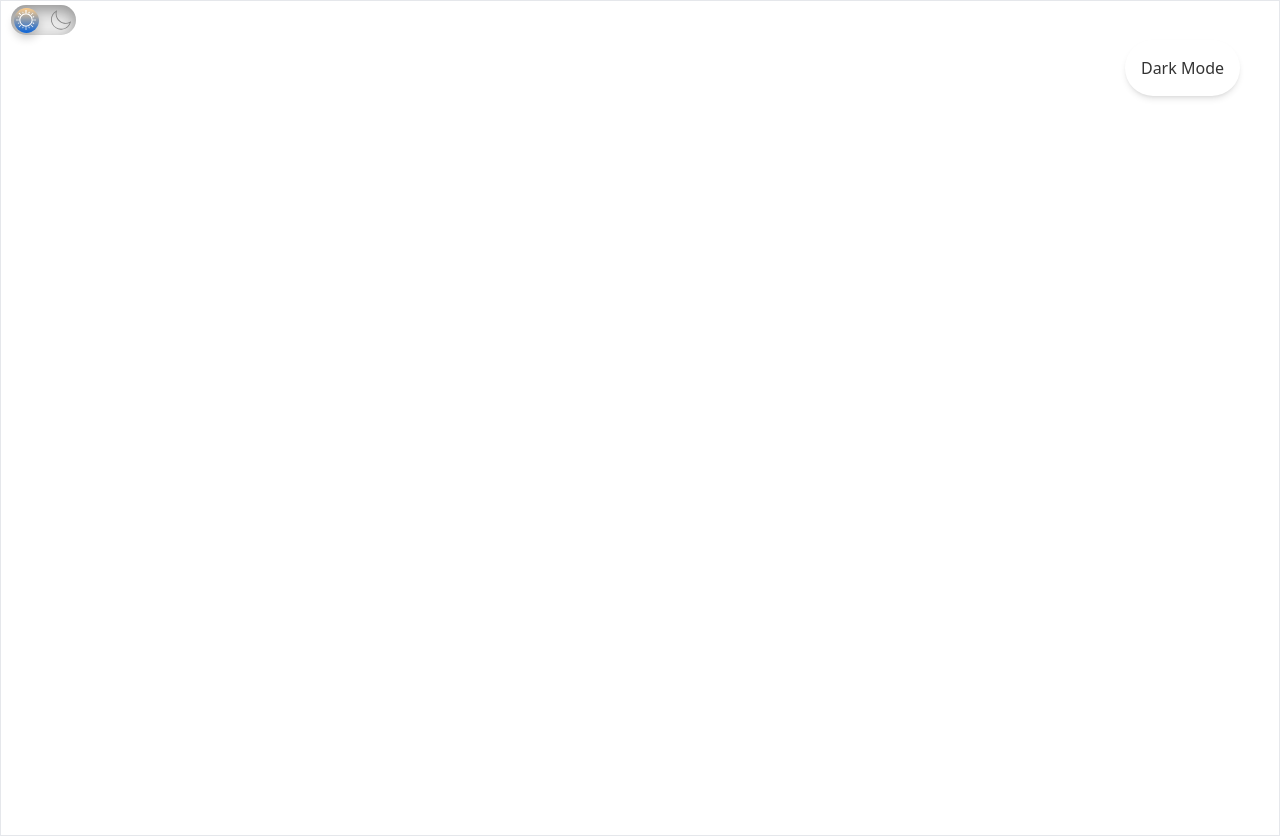
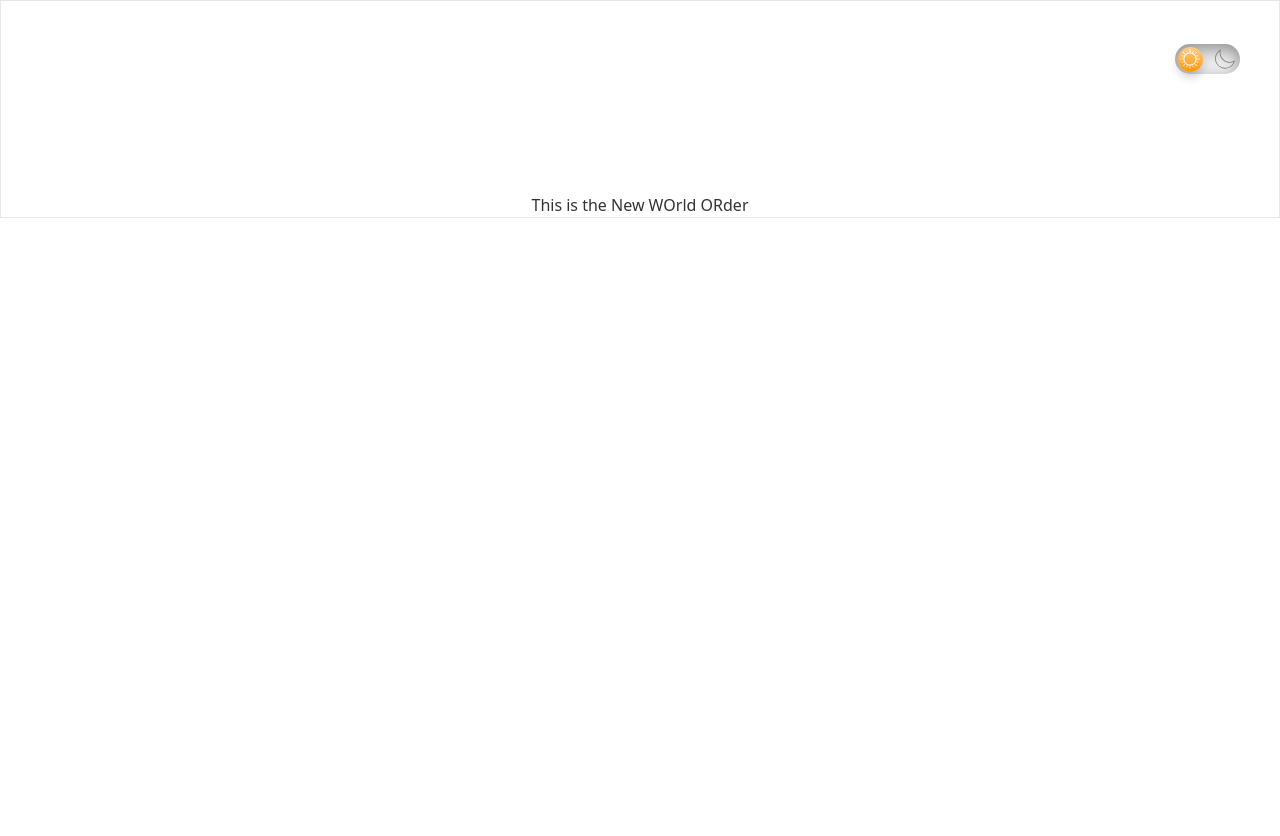
Before and after one commit to DIFU-N/Public-Holiday-React, a React (Vite) app: page / in a window 1280 px wide. After the commit the page ends 800 px from the top, so only its background shows below. Built offline with nearby package versions, Linux system fonts and the light colour scheme; no server answers.

Commit message:
Holiday APIs loading

```diff
--- a/package.json
+++ b/package.json
@@ -17,6 +17,7 @@
     "react": "^18.2.0",
     "react-dom": "^18.2.0",
     "react-redux": "^8.0.5",
+    "react-router-dom": "^6.8.2",
     "styled-components": "^5.3.8"
   },
   "devDependencies": {
--- a/src/App.jsx
+++ b/src/App.jsx
@@ -1,47 +1,9 @@
-import React, { useState, useEffect } from 'react';
-import { useDispatch, useSelector } from 'react-redux';
-import { toggleTheme, setThemeDark, setThemeLight } from './app/themeSlice';
-import  DarkMode from "../src/app/DarkMode/DarkMode";
+import React from 'react';
+import HomePage from './components/HomePage';
 
 function App() {
-  const dispatch = useDispatch();
-  const currentTheme = useSelector((state) => state.theme.currentTheme);
-
-  useEffect(() => {
-    if(window.matchMedia('(prefers-color-scheme: dark)').matches){
-      dispatch(setThemeDark());
-    }
-    else {
-      dispatch(setThemeLight());
-    }
-  }, [])
-
-  useEffect(() => {
-    if (currentTheme === "dark") {
-      document.documentElement.classList.add("dark");
-    } else {
-      document.documentElement.classList.remove("dark");
-    }
-  }, [currentTheme]);
-
-  const handleThemeSwitch = () => {
-    dispatch(toggleTheme())
-  };
-
   return (
-    <div className='App'>
-        <DarkMode />
-      <div className="h-screen bg-white dark:bg-black w-full">
-
-      <button
-        className="bg-white dark:bg-blue-600 p-4 rounded-full flex justify-center items-center fixed top-10 right-10 shadow-md"
-        onClick={handleThemeSwitch}
-      >
-        Dark Mode
-      </button>
-
-      </div>
-    </div>
+    <HomePage />
   );
 }
 
--- /dev/null
+++ b/src/app/holidaySlice.js
@@ -0,0 +1,45 @@
+import { createSlice, createAsyncThunk } from '@reduxjs/toolkit';
+import axios from 'axios';
+import apiKey  from "../apiKey";
+
+const initialState = {
+    loading: false,
+    holidays: [],
+    error: ''
+}
+export const fetchHoliday = createAsyncThunk('holiday/fetchHoliday', async () => {
+    const options = {
+        headers: {
+            'X-RapidAPI-Key': apiKey,
+            'X-RapidAPI-Host': 'public-holiday.p.rapidapi.com'
+        }
+    };
+    const response = await axios.get('https://public-holiday.p.rapidapi.com/2022/US', options);
+    return response.data;
+})
+
+
+
+const holidaySlice = createSlice({
+    name: 'holidays',
+    initialState,
+    extraReducers: (builder) => {
+        builder.addCase(fetchHoliday.pending, state => {
+            state.loading = true
+        })
+        builder.addCase(fetchHoliday.fulfilled, (state, action) => {
+            state.loading = false
+            state.holidays = action.payload
+            console.log(action.payload);
+            state.error = ''
+        })
+        builder.addCase(fetchHoliday.rejected, (state, action) => {
+            state.loading = false
+            state.holidays = []
+            state.error = action.error.message
+        })
+    }
+});
+
+
+export default holidaySlice.reducer;
--- a/src/app/store.js
+++ b/src/app/store.js
@@ -1,9 +1,11 @@
 import { configureStore } from "@reduxjs/toolkit";
+import holidayReducer from "./holidaySlice";
 import themeReducer from "./themeSlice";
 
 const store = configureStore({
     reducer: {
         theme: themeReducer,
+        holiday: holidayReducer
     }
 })
 
--- a/src/app/DarkMode/DarkMode.css
+++ b/src/components/DarkMode/DarkMode.css
@@ -23,7 +23,7 @@
     top: 3px;
     left: 3px;
     /* this is where you change the color */
-    background: linear-gradient(180deg, #ffcc89, #0b64d8);
+    background: linear-gradient(180deg, #ffcc89, #fc9905);
     border-radius: 180px;
     box-shadow: 0px 5px 10px rgba(0, 0, 0, 0.2);
     transition: 0.3s;
--- a/src/app/DarkMode/DarkMode.jsx
+++ b/src/components/DarkMode/DarkMode.jsx
@@ -2,12 +2,12 @@ import React, { useEffect } from "react";
 import Sun from "./Sun.jsx";
 import Moon from "./Moon.jsx";
 import "./DarkMode.css";
-import { toggleTheme, setThemeDark, setThemeLight } from '../themeSlice';
+import { toggleTheme, setThemeDark, setThemeLight } from '../../app/themeSlice';
 import { useDispatch, useSelector } from 'react-redux';
 
 
 const DarkMode = () => {
-    const dispatch = useDispatch();
+  const dispatch = useDispatch();
   const currentTheme = useSelector((state) => state.theme.currentTheme);
 
   useEffect(() => {
--- /dev/null
+++ b/src/components/HomePage.jsx
@@ -0,0 +1,48 @@
+import React, { useEffect } from 'react';
+import { useDispatch, useSelector } from 'react-redux';
+import { fetchHoliday } from '../app/holidaySlice';
+import { toggleTheme, setThemeDark, setThemeLight } from '../app/themeSlice';
+import  DarkMode from "./DarkMode/DarkMode";
+
+const HomePage = () => {
+    const dispatch = useDispatch();
+    const currentTheme = useSelector((state) => state.theme.currentTheme);
+    const holidayRetrieved = useSelector((state) => state.holiday.holidays)
+
+    useEffect(()=> {
+        dispatch(fetchHoliday());
+    }, [])
+    useEffect(() => {
+        console.log(holidayRetrieved);
+    }, [holidayRetrieved])
+
+    useEffect(() => {
+        if(window.matchMedia('(prefers-color-scheme: dark)').matches){
+        dispatch(setThemeDark());
+        }
+        else {
+        dispatch(setThemeLight());
+        }
+    }, [])
+
+    useEffect(() => {
+        if (currentTheme === "dark") {
+            document.documentElement.classList.add("dark");
+        } else {
+            document.documentElement.classList.remove("dark");
+        }
+    }, [currentTheme]);
+
+  return (
+    <div>
+        <div className="flex justify-center items-center fixed top-10 right-10">
+            <DarkMode />
+        </div>
+        <div className='flex justify-center items-center mt-48'>
+            <p>This is the New WOrld ORder</p>
+        </div>
+    </div>
+  )
+}
+
+export default HomePage;
```
Also changed, not shown: src/components/DarkMode/Moon.jsx (renamed from src/app/DarkMode/Moon.jsx), src/components/DarkMode/Sun.jsx (renamed from src/app/DarkMode/Sun.jsx), 2 other files (tests, documents, lock files or other folders).
